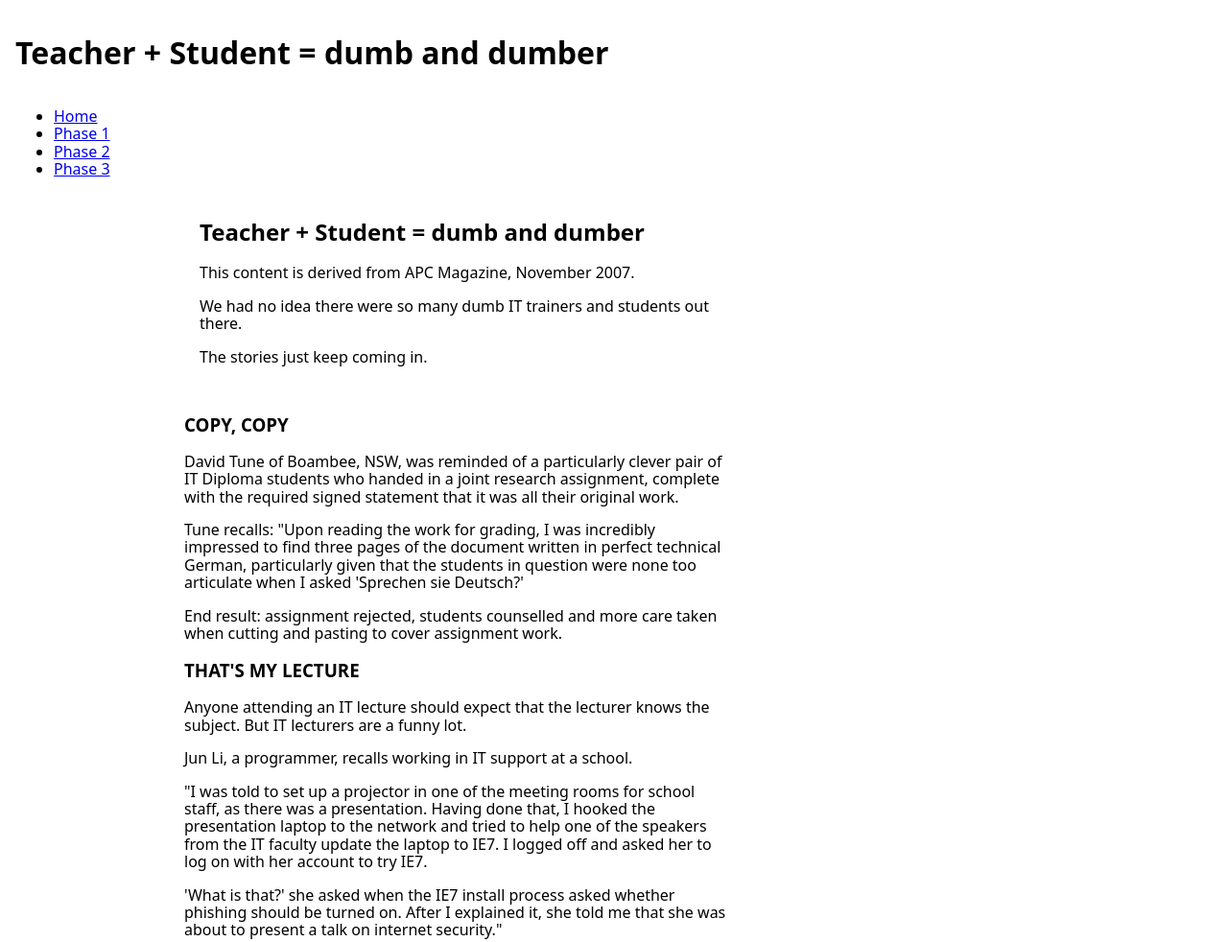
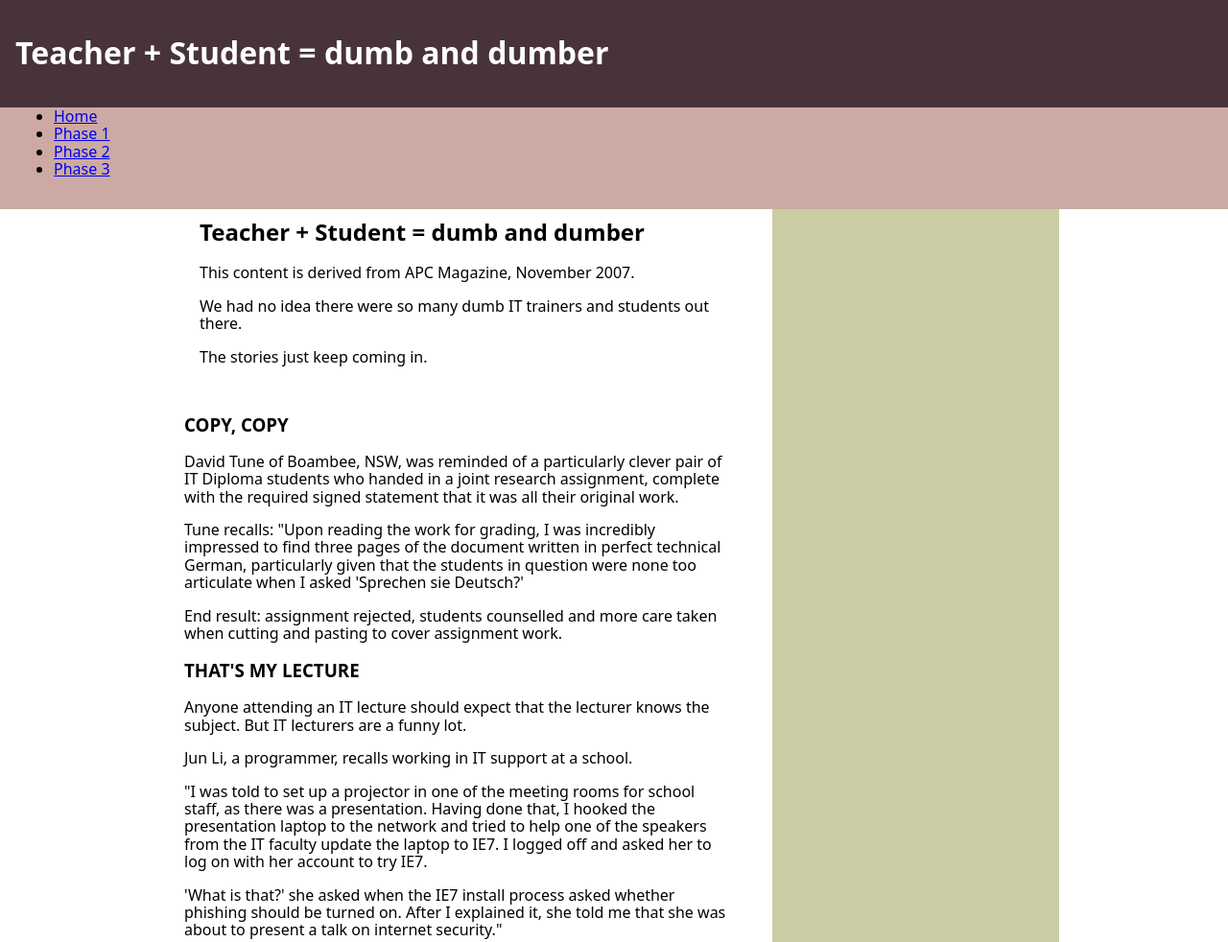
Before and after one commit to OhPandora/C4Prog-WT-S2-Portfolio-Cristina_Noguera_Martinez, a plain HTML site: page phase-1/index.html in a window 1280 px wide. Shown: the top 982 px of the page at 96% size. Drawn offline with Linux system fonts and the light colour scheme.

Commit message:
feat: add colour scheme for site

```diff
--- a/assets/css/phase-1.css
+++ b/assets/css/phase-1.css
@@ -31,6 +31,24 @@ article {
     padding: 1rem;
 }
 
+body > header {
+    background-color: #473338;
+    color: #FFFFFF;
+}
+
+nav {
+    background-color: #CCAAA3;
+}
+
+aside {
+    background-color: #CBCCA3;
+}
+
+footer {
+    background-color: #63474D;
+    color: #FFFFFF;
+}
+
 @media (min-width: 768px) {
     body > header::after {
         display: none;
@@ -43,7 +61,7 @@ article {
         top: 0;
         left: 0;
         z-index: 1000;
-        background: white;
+        background: #473338;
     }
 
     nav {
@@ -54,7 +72,7 @@ article {
         top: 80px;
         left: 0;
         z-index: 999;
-        background: white;
+        background: #CCAAA3;
     }
 
     main {
```
